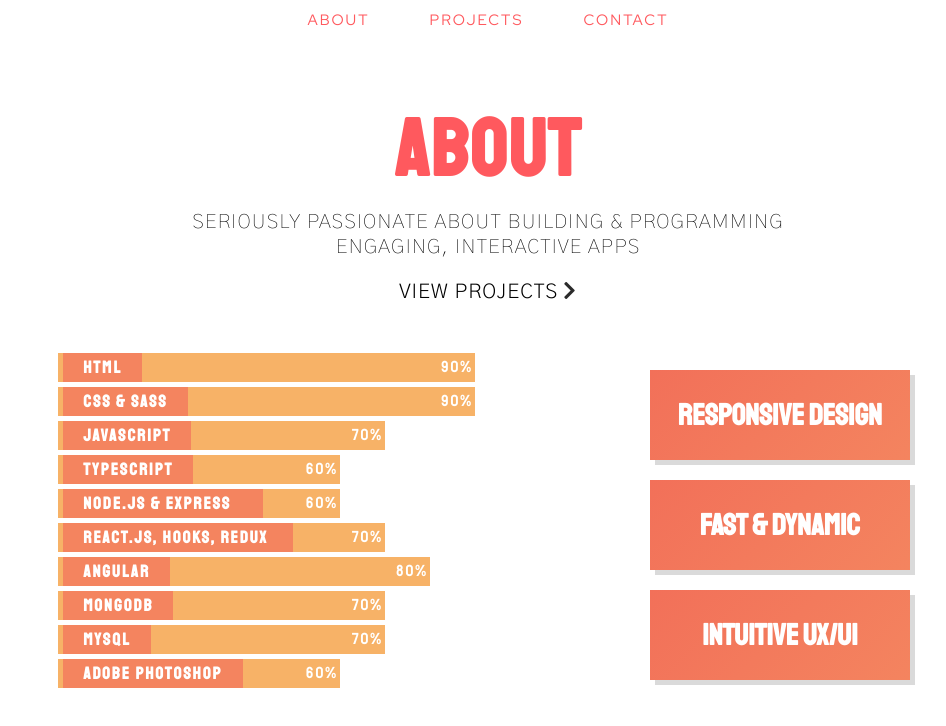
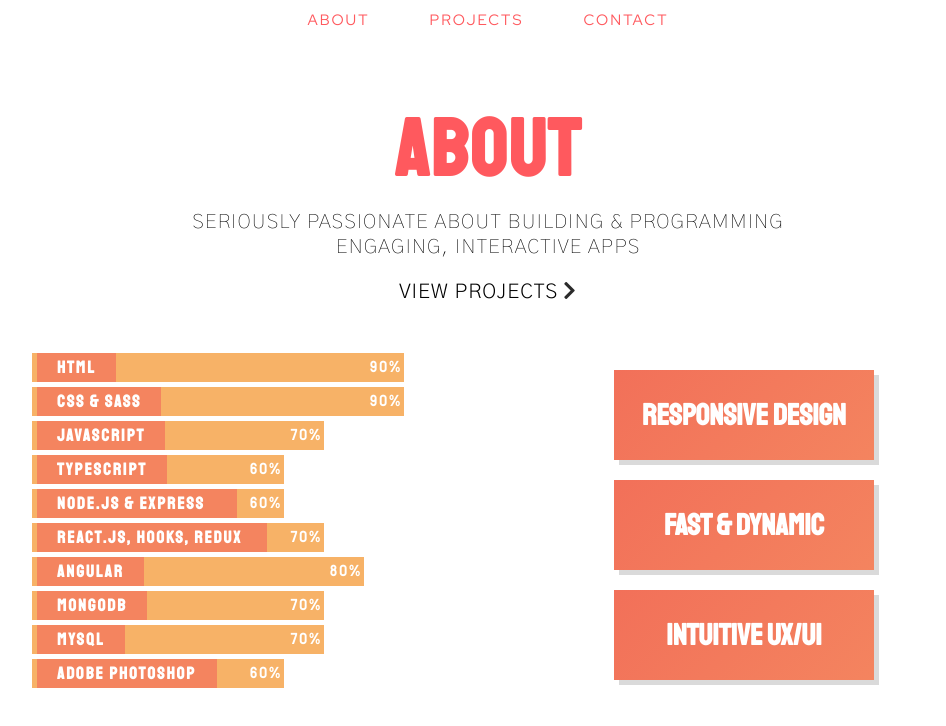
Before and after one commit to orisco/myPortfolio, a React (Create React App) app in the folder client/: page /about in a window 1280 px wide. Shown: the top 726 px of the page, without its empty margins (152-1098 px from the left). Built offline with nearby package versions, Linux system fonts and the light colour scheme.

Commit message:
moreFixes

```diff
--- a/client/src/components/About/About.js
+++ b/client/src/components/About/About.js
@@ -101,15 +101,20 @@ export default function About() {
           <div className="buildingSkills">
             <div className="firstSell">
               <h3>Responsive Design</h3>
-              <p>MY LAYOUTS FOR ANY DEVIDE, BIG OR SMALL</p>
+              <p>I BUILD LAYOUTS FOR ANY DEVICE, BIG OR SMALL</p>
             </div>
             <div className="secondSell">
               <h3>Fast & Dynamic</h3>
-              <p>FAST LOAD TIMES, ORGANIZED CODE</p>
+              <p>
+                I'M ORGANIZED, EFFICIENT & PRACTICAL, AND MY CODE SHOWS IT :)
+              </p>
             </div>
             <div className="thirdSell">
               <h3>Intuitive UX/UI</h3>
-              <p>EASY TO USE, ANIMATED INTERFACE</p>
+              <p>
+                WITH MY UX/UI BACKGROUND, I BUILD USER FRIENDLY, ANIMATED
+                INTERFACES
+              </p>
             </div>
           </div>
         </div>
--- a/client/src/components/About/styles.scss
+++ b/client/src/components/About/styles.scss
@@ -105,8 +105,8 @@
     }
 
     .buildingSkills {
-      width: 40%;
-      @include flex(flex-end, center);
+      width: 50%;
+      @include flex(center, center);
       flex-direction: column;
 
       div {
@@ -142,16 +142,16 @@
       font-family: $ParagraphFont;
       @include flex(center, center);
       flex-direction: column;
-      // width: 30%;
+      width: 50%;
       div {
         height: 25px;
         padding: 2px;
-        width: 450px;
+        width: 400px;
         margin-bottom: 5px;
         @include flex(center, space-between);
         &:hover {
           .percentageLine {
-            animation: hoverSkills 3s infinite;
+            background: $orange;
           }
         }
         .percentageLine {
@@ -185,7 +185,7 @@
       }
       div:first-child {
         .percentageLine {
-          width: 90% !important;
+          width: 90%;
           animation: openRight 2.3s ease-out;
           h3 {
             animation: open 1.6s ease-out;
@@ -194,8 +194,8 @@
       }
       div:nth-child(2) {
         .percentageLine {
-          width: 90% !important;
-          animation: openRight 2.5s ease-out;
+          width: 90%;
+          animation: openRight 2.4s ease-out;
           h3 {
             animation: open 1.7s ease-in;
           }
@@ -203,8 +203,8 @@
       }
       div:nth-child(3) {
         .percentageLine {
-          width: 70% !important;
-          animation: openRight 2.7s ease-out;
+          width: 70%;
+          animation: openRight 2.5s ease-out;
           h3 {
             animation: open 1.8s ease-in;
           }
@@ -212,8 +212,8 @@
       }
       div:nth-child(4) {
         .percentageLine {
-          width: 60% !important;
-          animation: openRight 2.9s ease-out;
+          width: 60%;
+          animation: openRight 2.6s ease-out;
           h3 {
             animation: open 1.9s ease-in;
           }
@@ -221,8 +221,8 @@
       }
       div:nth-child(5) {
         .percentageLine {
-          width: 60% !important;
-          animation: openRight 3.1s ease-out;
+          width: 60%;
+          animation: openRight 2.7s ease-out;
           h3 {
             animation: open 2s ease-in;
             min-width: 160px;
@@ -231,8 +231,8 @@
       }
       div:nth-child(6) {
         .percentageLine {
-          width: 70% !important;
-          animation: openRight 3.3s ease-out;
+          width: 70%;
+          animation: openRight 2.8s ease-out;
           h3 {
             animation: open 2.1s ease-in;
             min-width: 190px;
@@ -241,8 +241,8 @@
       }
       div:nth-child(7) {
         .percentageLine {
-          width: 80% !important;
-          animation: openRight 3.5s ease-out;
+          width: 80%;
+          animation: openRight 2.9s ease-out;
         }
         h3 {
           animation: open 2.2s ease-in;
@@ -250,8 +250,8 @@
       }
       div:nth-child(8) {
         .percentageLine {
-          width: 70% !important;
-          animation: openRight 3.7s ease-out;
+          width: 70%;
+          animation: openRight 3s ease-out;
         }
         h3 {
           animation: open 2.2s ease-in;
@@ -259,8 +259,8 @@
       }
       div:nth-child(9) {
         .percentageLine {
-          width: 70% !important;
-          animation: openRight 3.9s ease-out;
+          width: 70%;
+          animation: openRight 3.1s ease-out;
         }
         h3 {
           animation: open 2.3s ease-in;
@@ -268,8 +268,8 @@
       }
       div:nth-child(10) {
         .percentageLine {
-          width: 60% !important;
-          animation: openRight 4.1s ease-out;
+          width: 60%;
+          animation: openRight 3.2s ease-out;
         }
         h3 {
           animation: open 2.4s ease-in;
@@ -298,16 +298,9 @@
     font-family: $ParagraphFont;
     @include flex(center, center);
     flex-direction: column;
-    width: 50% !important;
-    // width: 20% !important;
-    div {
-      width: 400px !important;
-    }
+    // width: 50% !important;
+    // div {
+    //   width: 400px;
+    // }
   }
-  // .skills {
-  //   width: 0% !important;
-  // }
-  // .content {
-  //   width: 100%;
-  // }
 }
```
